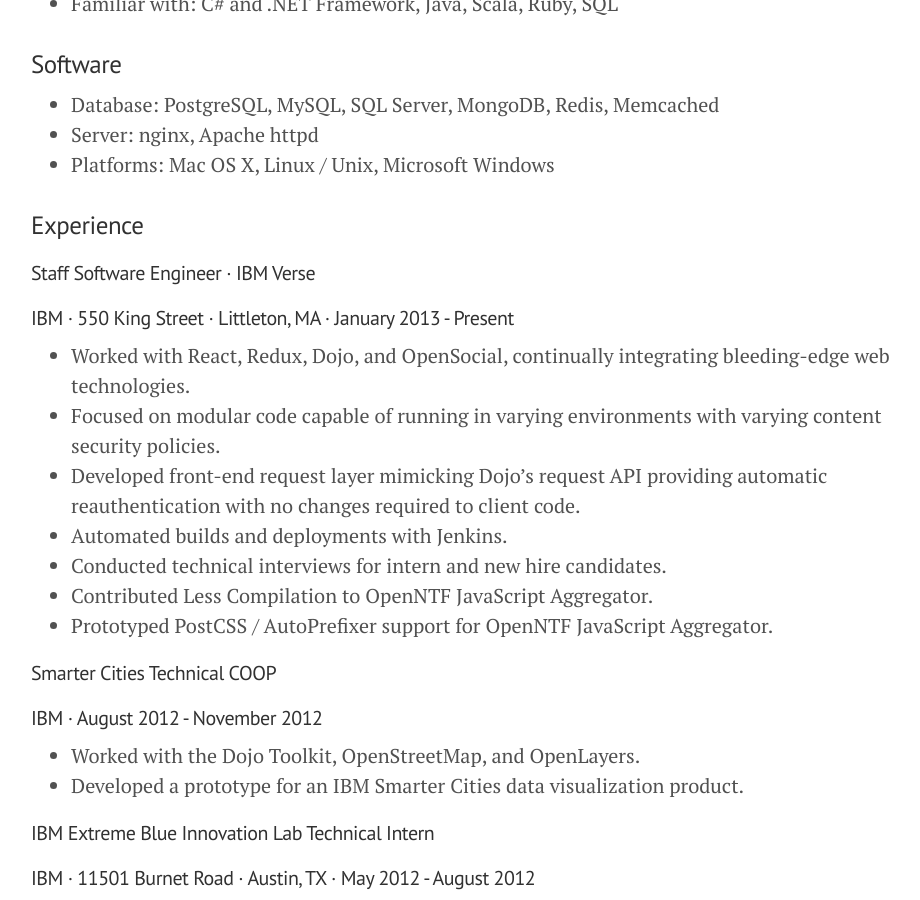
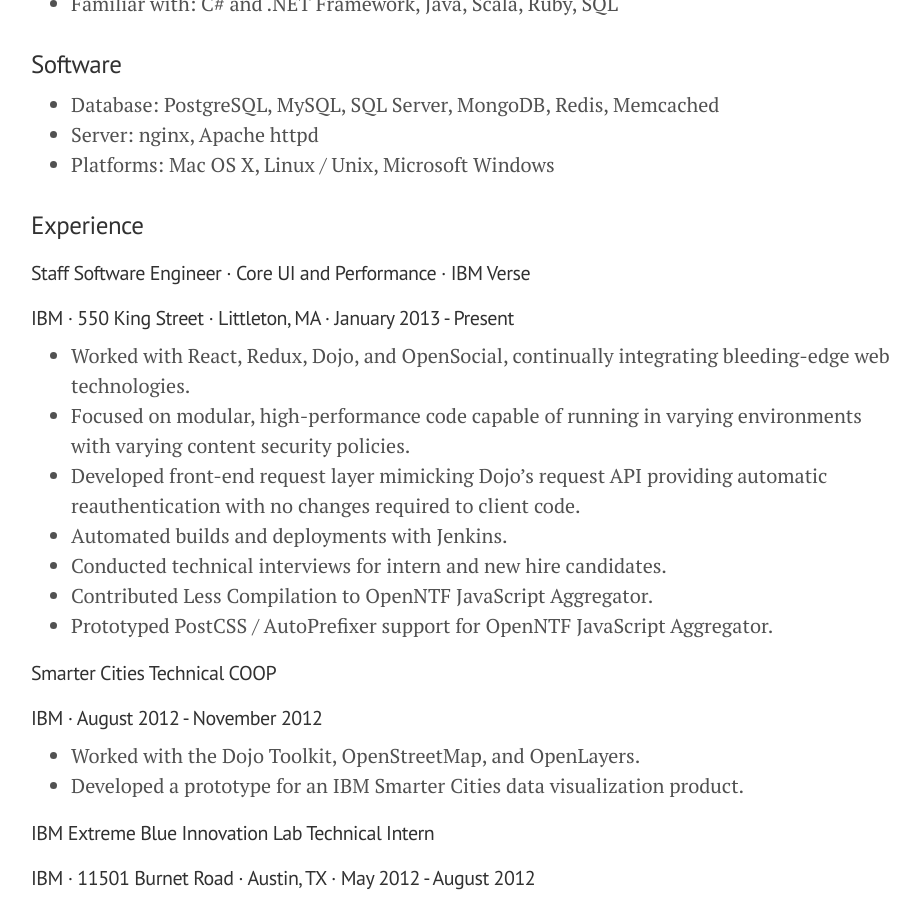
Before and after one commit to knpwrs/knpwrs.github.io, a Jekyll site: the page built from about.md, in a window 1280 px wide and 900 px high, scrolled down 770 px. Shown: the whole window, without its empty margins (179-1099 px from the left). Built offline with Jekyll 4.4.1, drawn with Linux system fonts in a browser that asks for light colours; nearby versions of some CDN libraries.

Commit message:
Emphasize core ui and performance.

```diff
--- a/about.md
+++ b/about.md
@@ -33,14 +33,14 @@
 
 ### Experience
 
-#### Staff Software Engineer &middot; IBM Verse
+#### Staff Software Engineer &middot; Core UI and Performance &middot; IBM Verse
 
 ##### IBM &middot; 550 King Street &middot; Littleton, MA &middot; January 2013 - Present
 
 * Worked with React, Redux, Dojo, and OpenSocial, continually integrating
   bleeding-edge web technologies.
-* Focused on modular code capable of running in varying environments with
-  varying content security policies.
+* Focused on modular, high-performance code capable of running in varying
+  environments with varying content security policies.
 * Developed front-end request layer mimicking Dojo's request API providing
   automatic reauthentication with no changes required to client code.
 * Automated builds and deployments with Jenkins.
```
